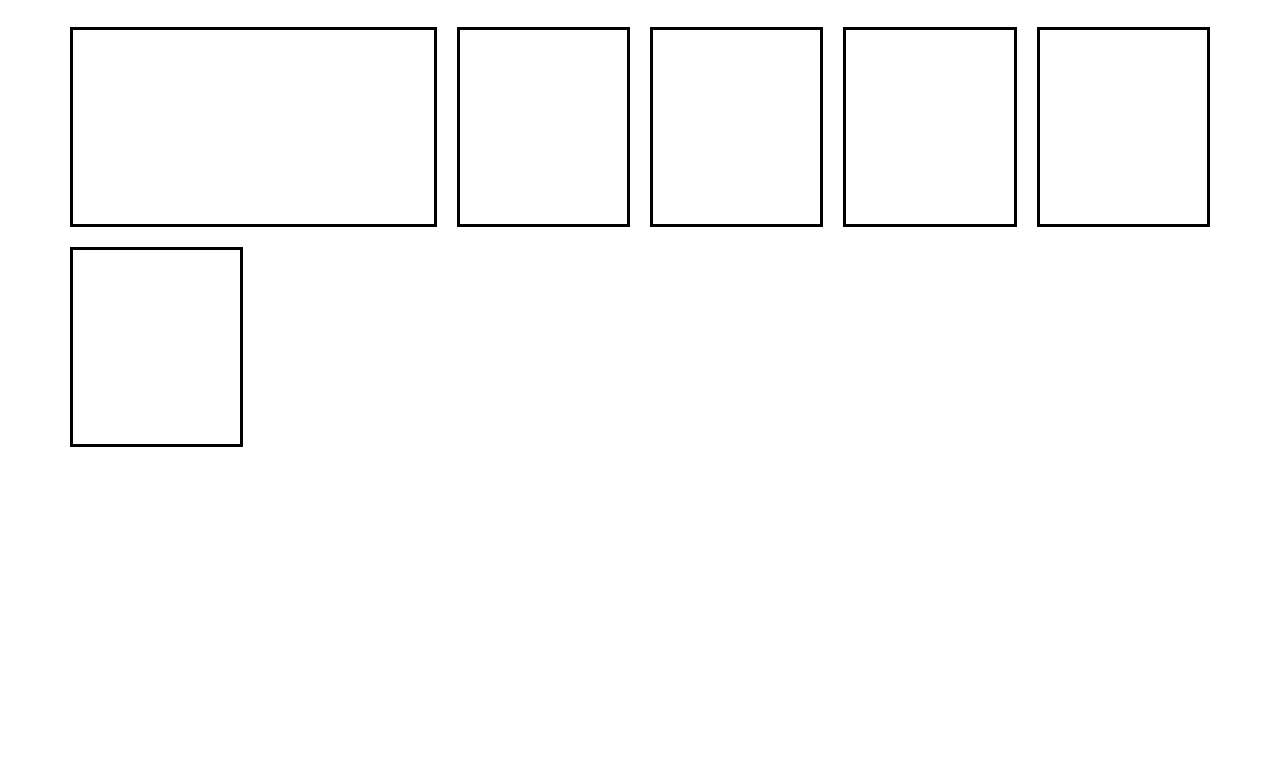
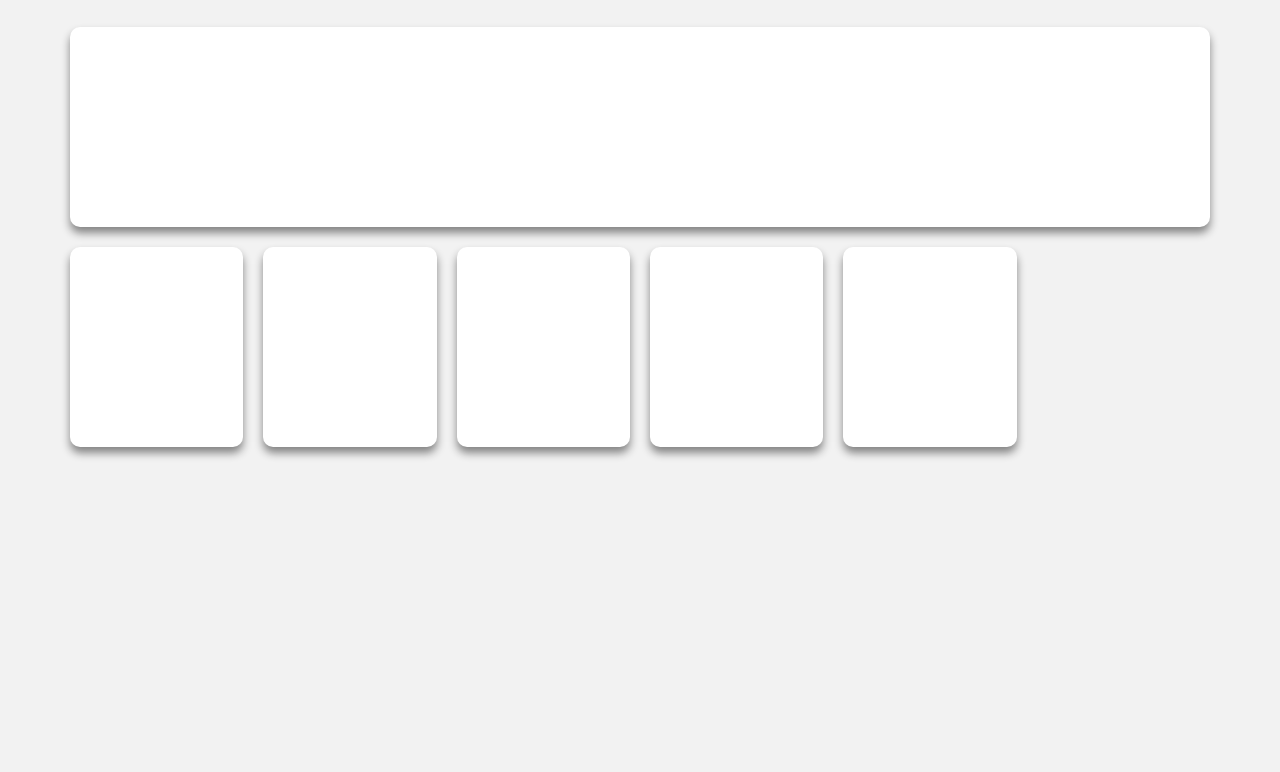
Before and after one commit to Felfjer0911/DigitalLyd, a plain HTML site: page index.html in a window 1280 px wide. Shown: the part 191-963 px from the top of the page. Drawn offline with Linux system fonts and the light colour scheme.

Commit message:
endret bakgrunn og border

```diff
--- a/index.css
+++ b/index.css
@@ -3,6 +3,10 @@ h1 {
   font-size: 50px;
   text-align: center;
   padding: 30px;
+}
+
+body {
+ background-color: rgb(242, 242, 242);
 }
 
 .container{
@@ -13,15 +17,20 @@ h1 {
  margin: auto;
  max-width: 1200px;
  padding: 30px;
+
  }
 
 
 .item {
-  border: 3px solid black;
   height: 200px;
+  border-radius: 10px;
+  box-shadow: 0 6px 8px rgb(132, 132, 132);
+  background-color: white;
+
+
 }
 
 .stor {
- grid-column: span 2;
+ grid-column: span 6;
  grid-row: span 1;
 }
```
